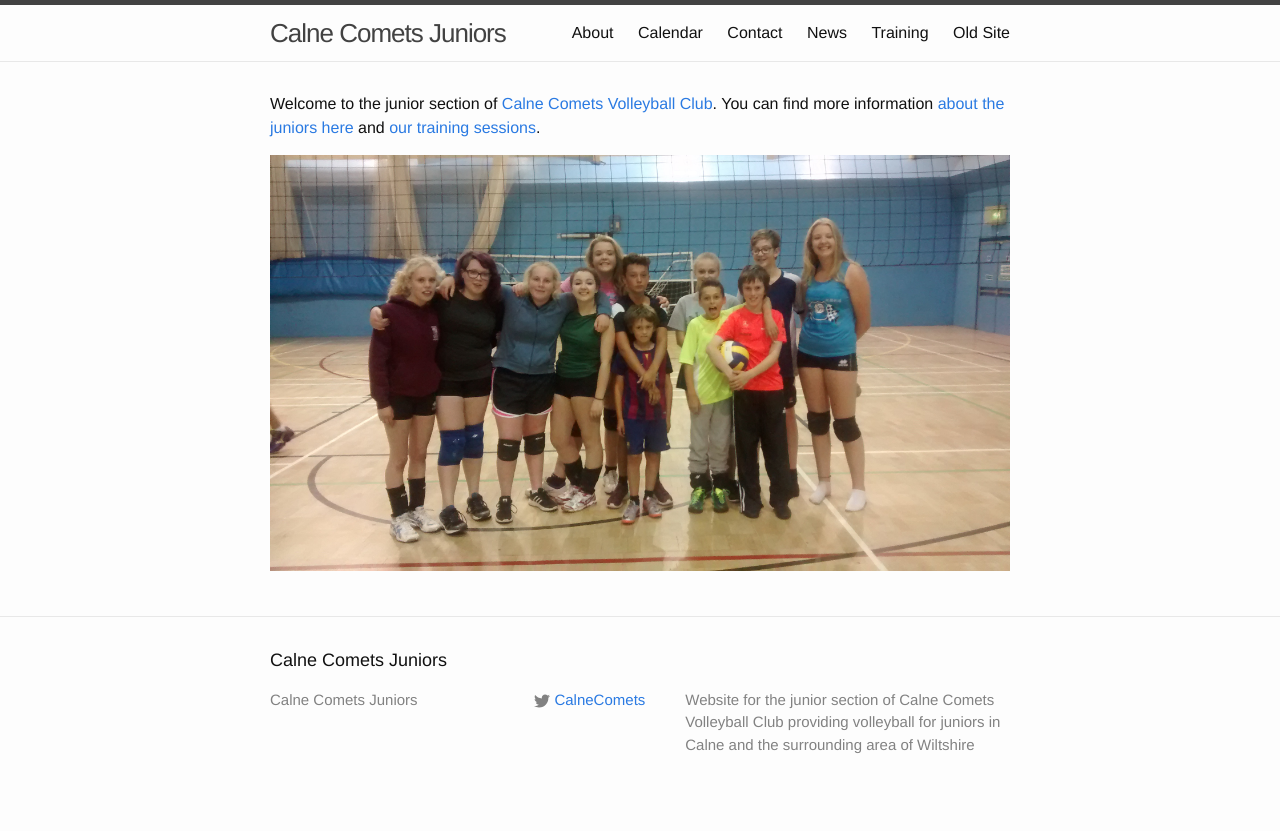
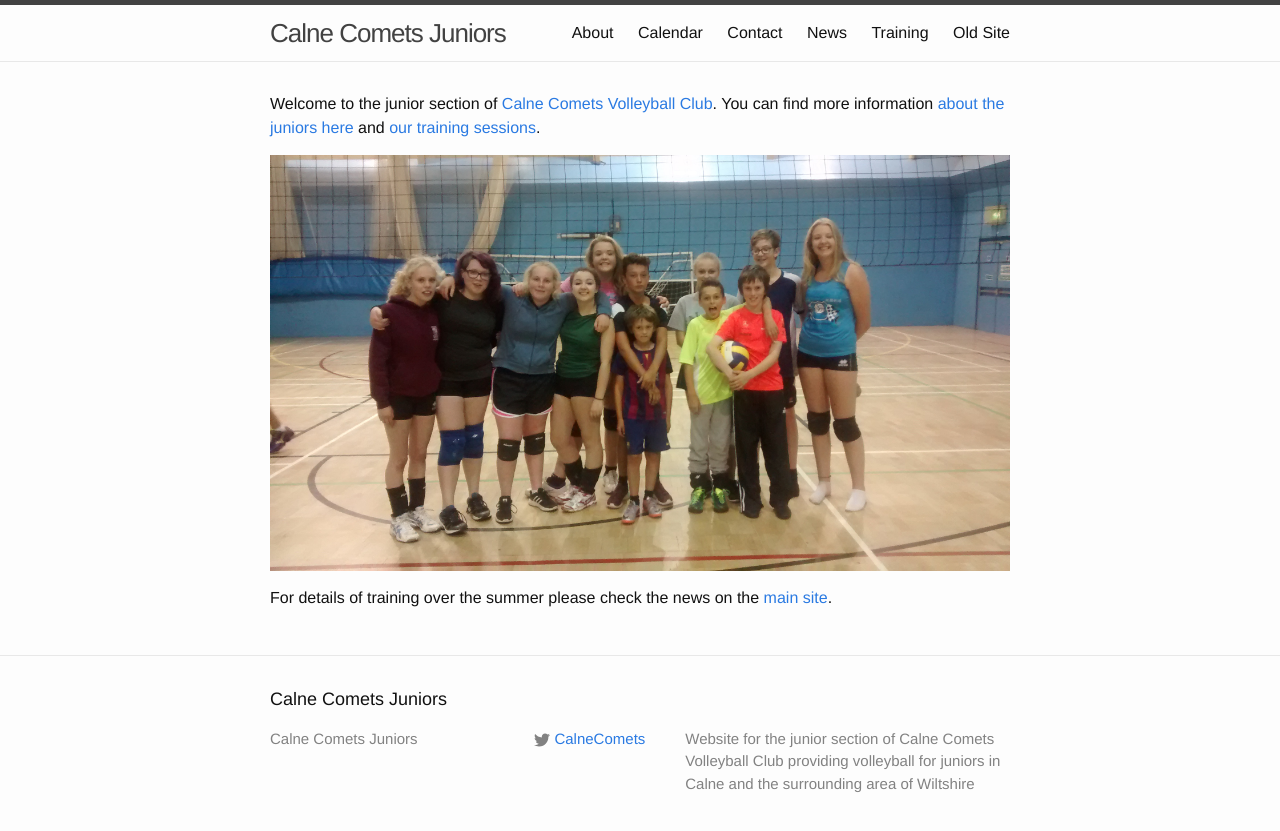
Before and after one commit to CalneComets/WebJuniors, a Jekyll site: the page built from index.md, in a window 1280 px wide. Shown: the top 831 px of the page. Built offline with Jekyll 4.4.1, drawn with Linux system fonts in a browser that asks for light colours.

Commit message:
Training on 16 June

```diff
--- a/index.md
+++ b/index.md
@@ -5,3 +5,5 @@ layout: default
 Welcome to the junior section of [Calne Comets Volleyball Club](http://www.calnecomets.co.uk/). You can find more information [about the juniors here](/about.html) and [our training sessions](/training.html).
 
 ![Current squad](/images/IMG_20150904_200637543.jpg "The juniors at the start of the 2015/16 season")
+
+For details of training over the summer please check the news on the [main site](http://www.calnecomets.co.uk/).
```
Also changed, not shown: calendar.md (+1 -0 lines).
